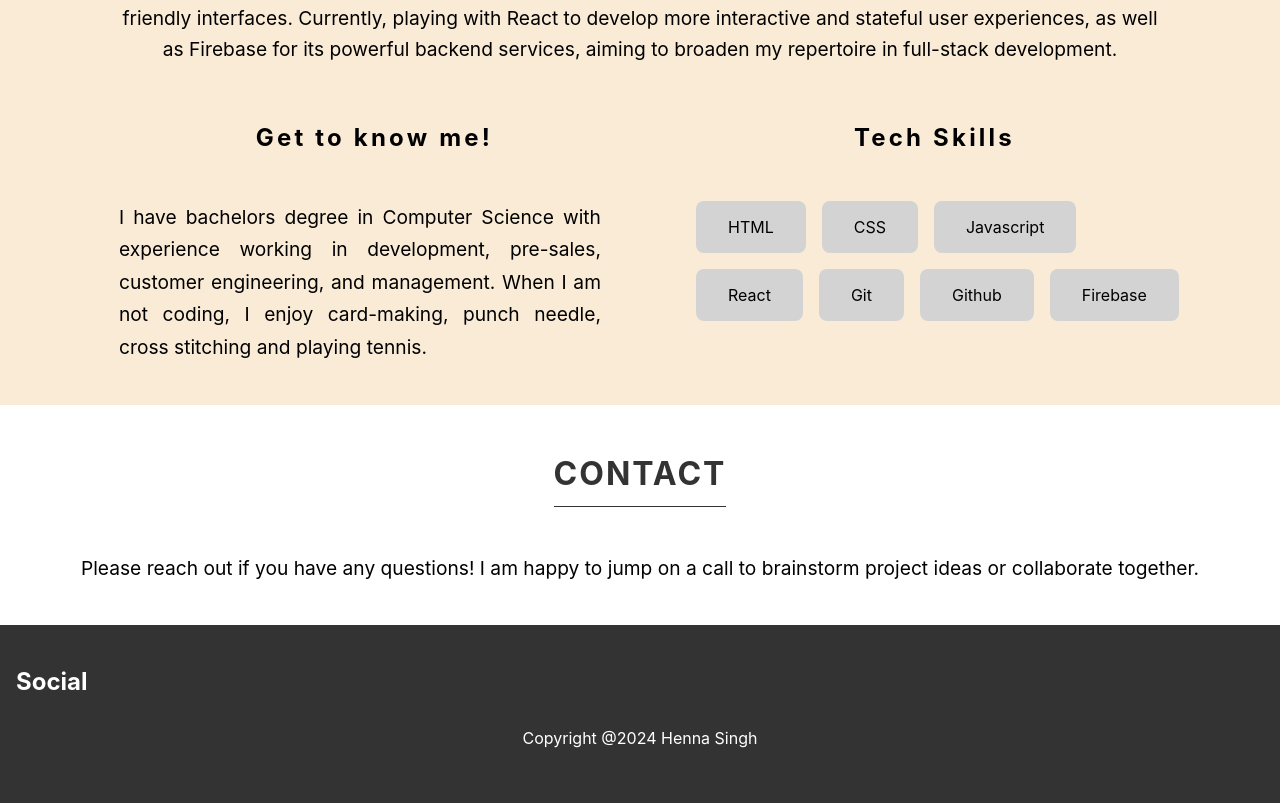
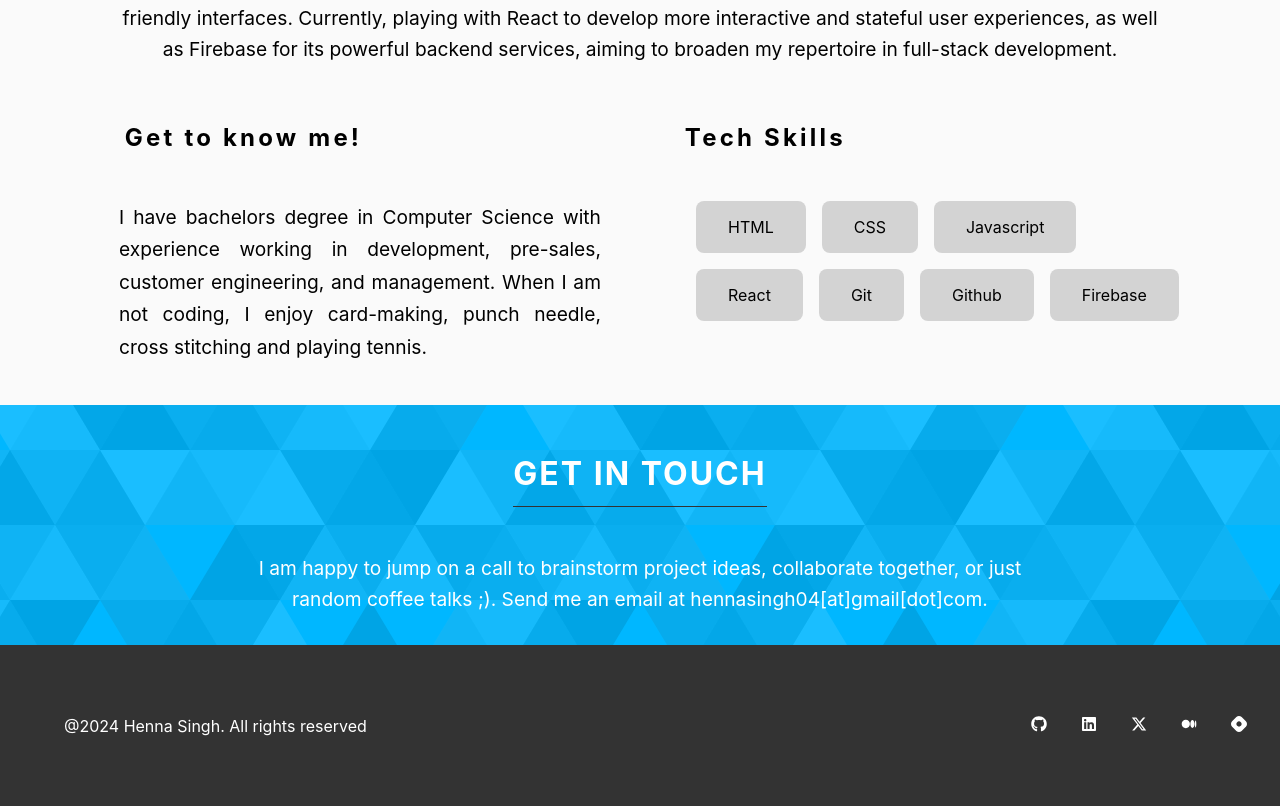
Before and after one commit to hennasingh/henna-dev, a React (Vite) app: page / in a window 1280 px wide. Shown: the part 1305-2111 px from the top of the page. Built offline with nearby package versions, Linux system fonts and the light colour scheme; no server answers; the database is empty.

Commit message:
added social icons and updated contact styling

```diff
--- a/src/App.css
+++ b/src/App.css
@@ -249,29 +249,13 @@ section {
   }
 }
 
-@media (min-width:756px) {
-  section {
-
-    .about {
-      display:grid;
-      grid-template-columns: 1fr 1fr;
-      gap:2em;
-
-      h2 {
-        text-align: start;
-        margin-left: 1.2em;
-      }
-    }
-  }
-}
-
 /**
 ** ABOUT PAGE
 */
 
 .sec-about {
 
-  background-color:antiquewhite;
+  background-color:#fafafa;
 
   .container {
     max-width: 85%;
@@ -309,6 +293,75 @@ section {
   }
 
   }
+  /**
+  * CONTACT
+  */
+
+  .sec-contact {
+
+    color: #fff;
+    background: url(./assets/subtle-prism.svg);
+    background-position: center;
+    height: 30vh;
+
+    .container {
+
+      h1 {
+      color: #fff;
+      }
+
+      p {
+        max-width:40em;
+      }
+    }
+
+
+  }
+  /**
+    MEDIA QUERY (ABOUT & PROJECT)
+  *
+  */
+
+  @media (min-width:756px) {
+
+    section {
+
+      .project-container {
+        flex-direction: row;
+        margin-top: 4rem;
+        gap: 2em;
+
+        img {
+          width: 600px;
+        }
+
+        h3 {
+          text-align: start;
+          margin-left: 1em;
+        }
+
+        .links {
+          justify-content: flex-start;
+          margin-left: 1.3em;
+        }
+      }
+    }
+
+    .sec-about {
+
+      .about {
+        display:grid;
+        grid-template-columns: 1fr 1fr;
+        gap:2em;
+
+        h2 {
+          text-align: start;
+          margin-left: 1.2em;
+        }
+      }
+    }
+
+  }
 
  footer {
   background-color: #333;
@@ -317,6 +370,31 @@ section {
 
   p {
     text-align: center;
-    margin: 2em;
+    margin: 3em;
+  }
+
+  .socials {
+    text-align: center;
+    margin: 3em 0;
+
+    a {
+      text-decoration: none;
+      color: inherit;
+    }
+
+  .icon{
+    width:50px;
+    }
   }
  }
+
+ @media (min-width:756px) {
+
+  footer {
+
+    .container {
+      display: flex;
+      justify-content: space-between;
+    }
+  }
+ }
--- a/src/components/Contact.jsx
+++ b/src/components/Contact.jsx
@@ -5,10 +5,10 @@ export default function Contact() {
     return (
         <section className="sec-contact" id="contact">
             <div className="container">
-                <h1>Contact</h1>
+                <h1>Get in Touch</h1>
                 <p>
-                    Please reach out if you have any questions! I am happy to jump on a call
-                    to brainstorm project ideas or collaborate together.
+                    I am happy to jump on a call to brainstorm project ideas, collaborate together, or
+                    just random coffee talks ;). Send me an email at hennasingh04[at]gmail[dot]com.
                 </p>
             </div>
         </section>
--- a/src/components/Footer.jsx
+++ b/src/components/Footer.jsx
@@ -1,12 +1,35 @@
 import React from 'react'
+import { FaGithub } from "react-icons/fa6";
+import { FaLinkedin } from "react-icons/fa";
+import { FaXTwitter } from "react-icons/fa6";
+import { RiMediumFill } from "react-icons/ri";
+import { FaHashnode } from "react-icons/fa6";
 
 export default function Footer() {
 
     return (
         <footer>
             <div className='container'>
-                <h2>Social</h2>
-                <p>Copyright @2024 Henna Singh</p>
+                <div>
+                    <p>@2024 Henna Singh. All rights reserved</p>
+                </div>
+                <div className="socials">
+                    <a href="https://github.com/hennasingh" target='_blank'>
+                        <FaGithub className='icon'/>
+                    </a>
+                    <a href="www.linkedin.com/in/hennasingh" target='_blank'>
+                        <FaLinkedin className='icon' />
+                    </a>
+                    <a href="https://twitter.com/henna_dev" target='_blank'>
+                        <FaXTwitter className='icon' />
+                    </a>
+                    <a href="https://hennasingh.medium.com/" target='_blank'>
+                        <RiMediumFill className='icon' />
+                    </a>
+                    <a href="https://codelady.hashnode.dev/" target='_blank'>
+                        <FaHashnode className='icon'/>
+                    </a>
+                </div>
             </div>
         </footer>
     )
--- a/src/components/ProjectCard.jsx
+++ b/src/components/ProjectCard.jsx
@@ -27,8 +27,8 @@ export default function ProjectCard({props}) {
                 <h3>{title}</h3>
                 <p>{description}</p>
                 <div className='links'>
-                    <a href={githubUrl}>Code Link</a>
-                    <a href={projectUrl}>Live Link</a>
+                    <a href={githubUrl} target="_blank">Code Link</a>
+                    <a href={projectUrl} target="_blank">Live Link</a>
                 </div>
             </div>
 
```
